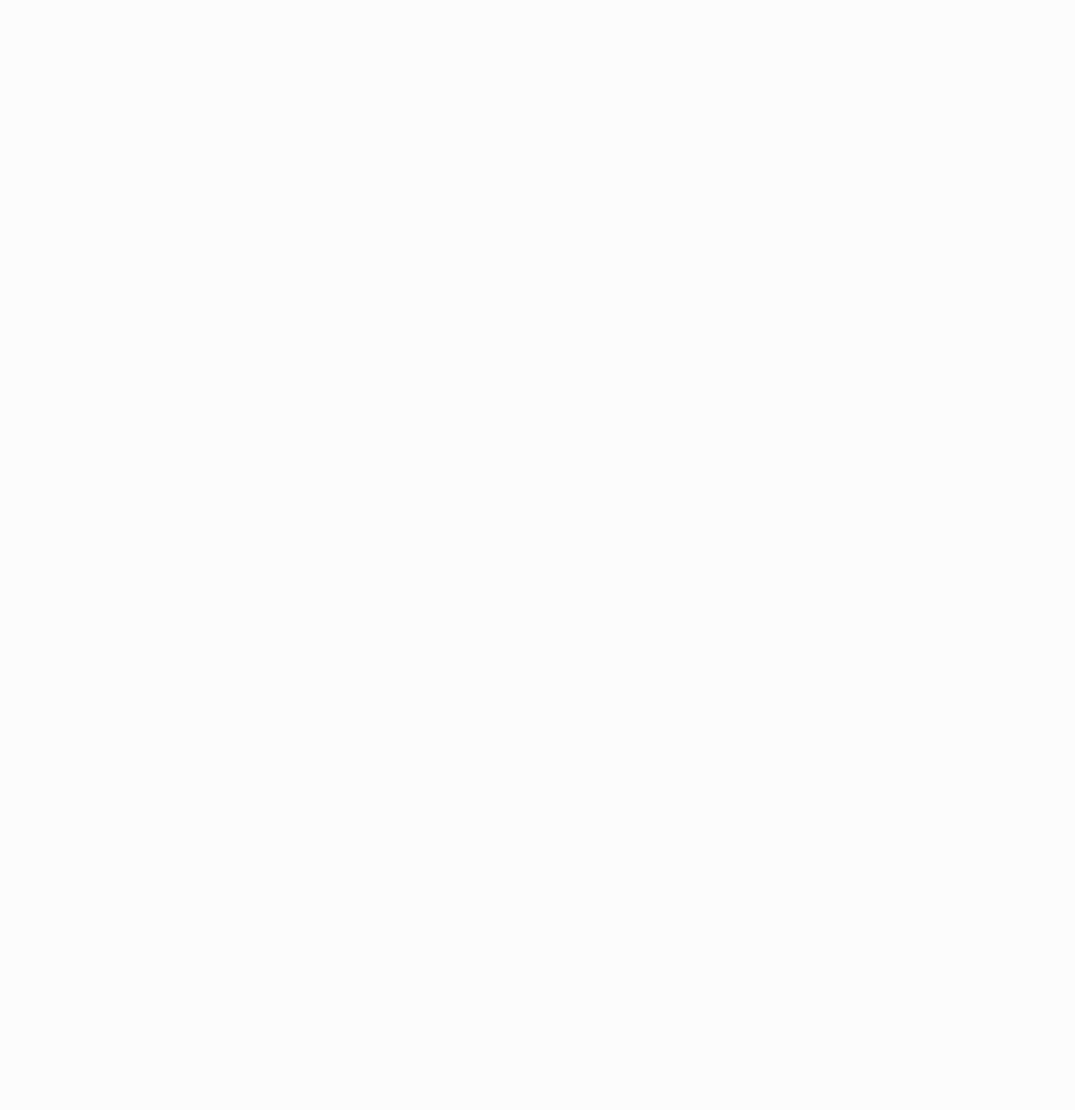
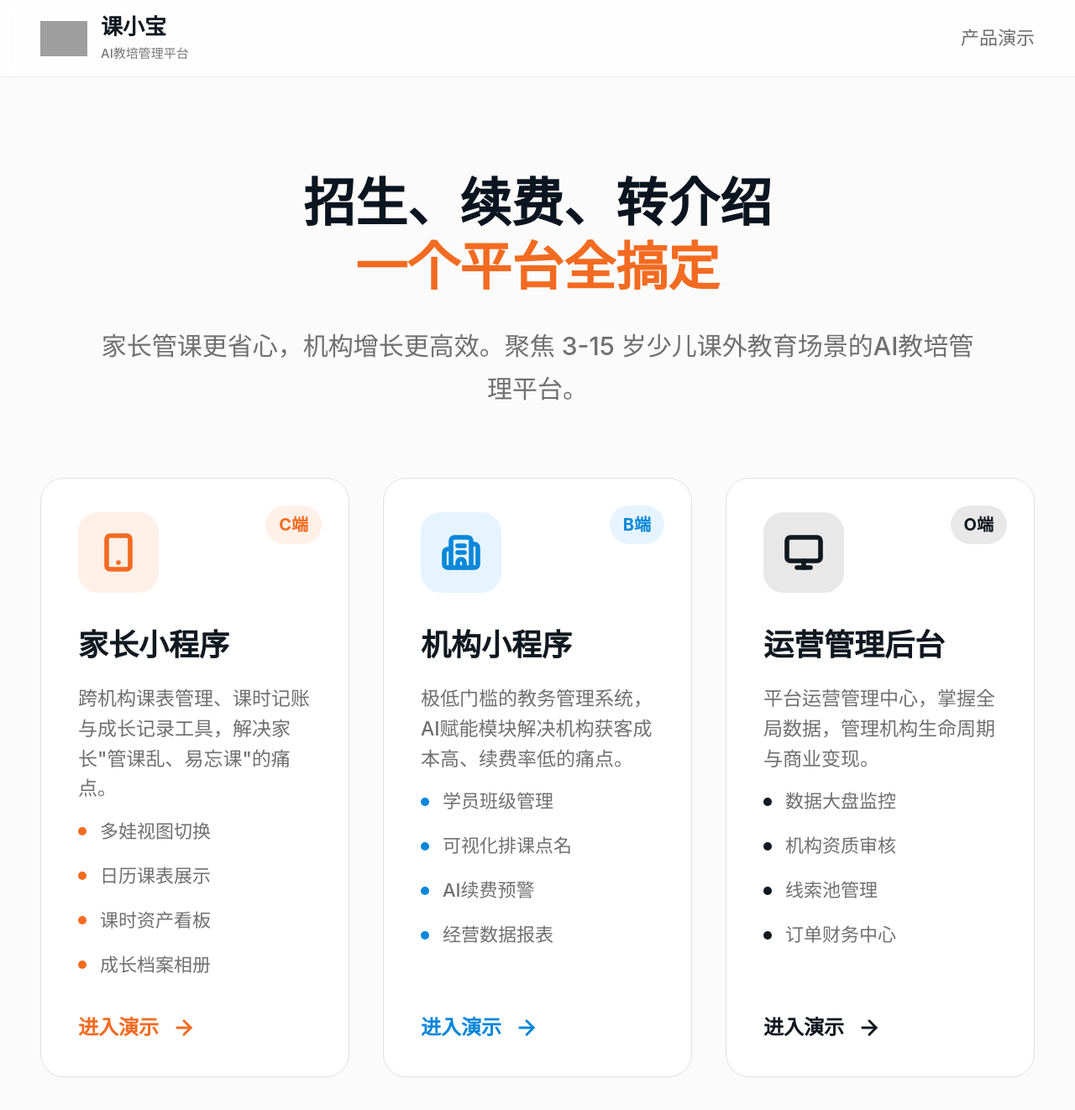
Before and after one commit to villionshelly/kxbv0, a Next.js app: page / in a window 1280 px wide. Before the commit this address had no page. Shown: the top 1322 px of the page at 84% size. Before the commit the page ends 800 px from the top, so only its background shows below. Built offline with nearby package versions, Linux system fonts and the light colour scheme; grey boxes are pictures that could not be loaded.

Commit message:
Add product demo landing page

```diff
--- a/app/page.tsx
+++ b/app/page.tsx
@@ -1,5 +1,119 @@
-import { redirect } from 'next/navigation'
+import Link from 'next/link'
+import { ArrowRight, Building2, Monitor, Smartphone } from 'lucide-react'
+
+const demoEntries = [
+  {
+    title: '家长小程序',
+    tag: 'C端',
+    href: '/parent',
+    description: '跨机构课表管理、课时记账与成长记录工具，解决家长"管课乱、易忘课"的痛点。',
+    features: ['多娃视图切换', '日历课表展示', '课时资产看板', '成长档案相册'],
+    icon: Smartphone,
+    accent: 'orange',
+  },
+  {
+    title: '机构小程序',
+    tag: 'B端',
+    href: '/institution',
+    description: '极低门槛的教务管理系统，AI赋能模块解决机构获客成本高、续费率低的痛点。',
+    features: ['学员班级管理', '可视化排课点名', 'AI续费预警', '经营数据报表'],
+    icon: Building2,
+    accent: 'blue',
+  },
+  {
+    title: '运营管理后台',
+    tag: 'O端',
+    href: '/admin',
+    description: '平台运营管理中心，掌握全局数据，管理机构生命周期与商业变现。',
+    features: ['数据大盘监控', '机构资质审核', '线索池管理', '订单财务中心'],
+    icon: Monitor,
+    accent: 'dark',
+  },
+] as const
+
+const accentStyles = {
+  orange: {
+    iconWrap: 'bg-[#fff0e8] text-[#f26b21]',
+    tag: 'bg-[#fff0e8] text-[#f26b21]',
+    dot: 'bg-[#f26b21]',
+    link: 'text-[#f26b21]',
+  },
+  blue: {
+    iconWrap: 'bg-[#e5f4ff] text-[#0787d9]',
+    tag: 'bg-[#e5f4ff] text-[#0787d9]',
+    dot: 'bg-[#0787d9]',
+    link: 'text-[#0787d9]',
+  },
+  dark: {
+    iconWrap: 'bg-[#e8e8e8] text-[#101820]',
+    tag: 'bg-[#e8e8e8] text-[#101820]',
+    dot: 'bg-[#101820]',
+    link: 'text-[#101820]',
+  },
+} as const
 
 export default function HomePage() {
-  redirect('/parent')
+  return (
+    <main className="min-h-screen bg-[#fbfbfb] text-[#101820]">
+      <header className="flex h-[92px] items-center justify-between border-b border-[#ececec] bg-white/80 px-8 backdrop-blur md:px-12">
+        <Link href="/" className="flex items-center gap-4" aria-label="课小宝首页">
+          <img src="/logo.png" alt="课小宝" className="h-14 w-14 object-contain" />
+          <div>
+            <p className="text-[26px] font-black leading-tight tracking-normal">课小宝</p>
+            <p className="mt-1 text-[15px] font-medium text-[#777]">AI教培管理平台</p>
+          </div>
+        </Link>
+        <span className="text-[22px] font-medium tracking-normal text-[#6d6d6d]">产品演示</span>
+      </header>
+
+      <section className="mx-auto flex w-full max-w-[1880px] flex-col px-8 pb-20 pt-24 md:px-12 lg:pt-28">
+        <div className="mx-auto max-w-[1040px] text-center">
+          <h1 className="text-[44px] font-black leading-[1.22] tracking-normal text-[#0b1520] md:text-[62px]">
+            招生、续费、转介绍
+            <span className="block text-[#f26b21]">一个平台全搞定</span>
+          </h1>
+          <p className="mx-auto mt-8 max-w-[1130px] text-[24px] font-medium leading-[1.7] tracking-normal text-[#707070] md:text-[30px]">
+            家长管课更省心，机构增长更高效。聚焦 3-15 岁少儿课外教育场景的AI教培管理平台。
+          </p>
+        </div>
+
+        <div className="mt-20 grid gap-10 lg:grid-cols-3">
+          {demoEntries.map((entry) => {
+            const Icon = entry.icon
+            const styles = accentStyles[entry.accent]
+
+            return (
+              <Link
+                key={entry.href}
+                href={entry.href}
+                className="group relative flex min-h-[585px] flex-col rounded-[28px] border border-[#e2e2e2] bg-white px-10 py-10 shadow-[0_1px_2px_rgba(16,24,32,0.02)] transition duration-200 hover:-translate-y-1 hover:border-[#d5d5d5] hover:shadow-[0_18px_45px_rgba(16,24,32,0.08)] focus-visible:outline-none focus-visible:ring-4 focus-visible:ring-[#f26b21]/20 md:px-11"
+              >
+                <span className={`absolute right-8 top-8 rounded-full px-4 py-2 text-[20px] font-bold ${styles.tag}`}>{entry.tag}</span>
+                <span className={`flex h-24 w-24 items-center justify-center rounded-[24px] ${styles.iconWrap}`}>
+                  <Icon className="h-12 w-12" strokeWidth={2.8} aria-hidden="true" />
+                </span>
+
+                <h2 className="mt-10 text-[36px] font-black leading-tight tracking-normal text-[#101820]">{entry.title}</h2>
+                <p className="mt-6 min-h-[104px] text-[23px] font-medium leading-[1.55] tracking-normal text-[#707070]">{entry.description}</p>
+
+                <ul className="mt-4 space-y-5">
+                  {entry.features.map((feature) => (
+                    <li key={feature} className="flex items-center gap-4 text-[22px] font-medium tracking-normal text-[#707070]">
+                      <span className={`h-2.5 w-2.5 rounded-full ${styles.dot}`} aria-hidden="true" />
+                      <span>{feature}</span>
+                    </li>
+                  ))}
+                </ul>
+
+                <span className={`mt-auto flex items-center gap-4 pt-10 text-[24px] font-bold tracking-normal ${styles.link}`}>
+                  进入演示
+                  <ArrowRight className="h-7 w-7 transition group-hover:translate-x-1" strokeWidth={2.5} aria-hidden="true" />
+                </span>
+              </Link>
+            )
+          })}
+        </div>
+      </section>
+    </main>
+  )
 }
```
